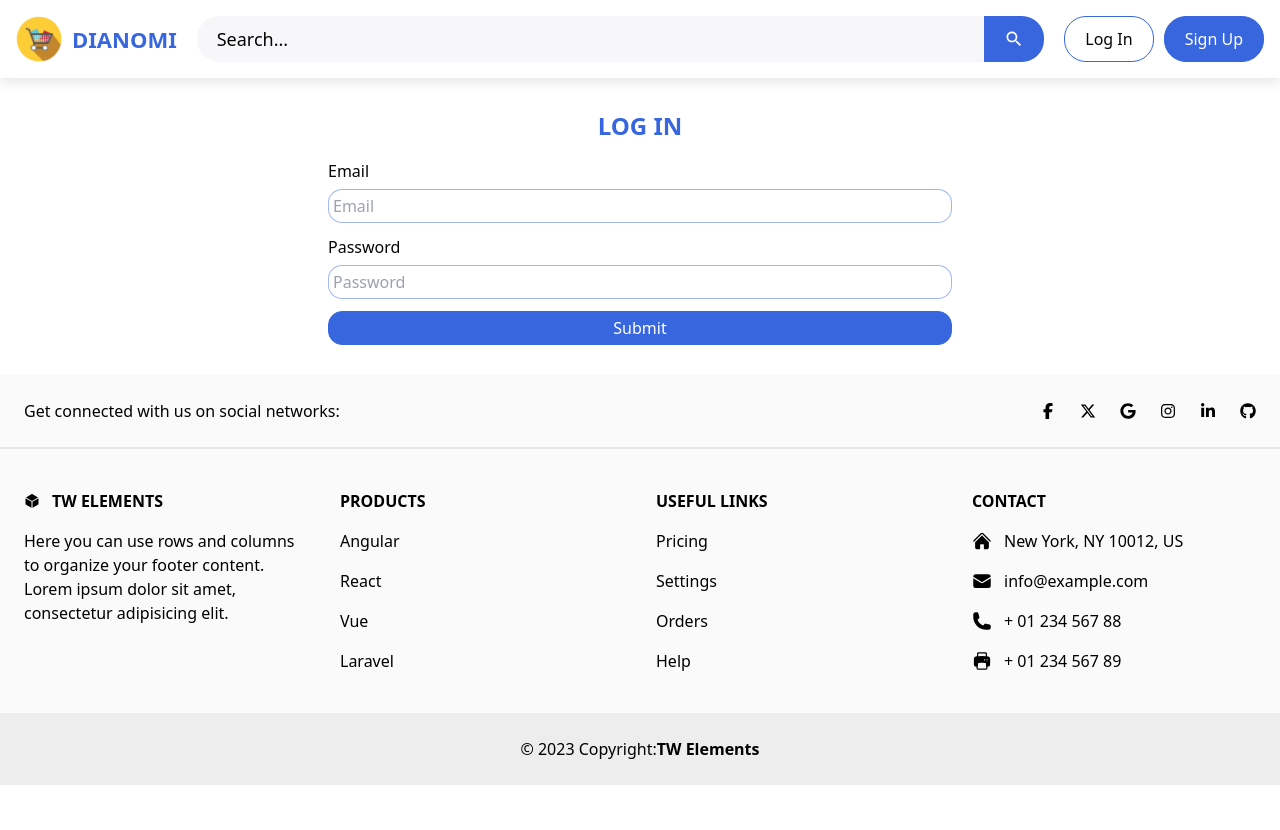
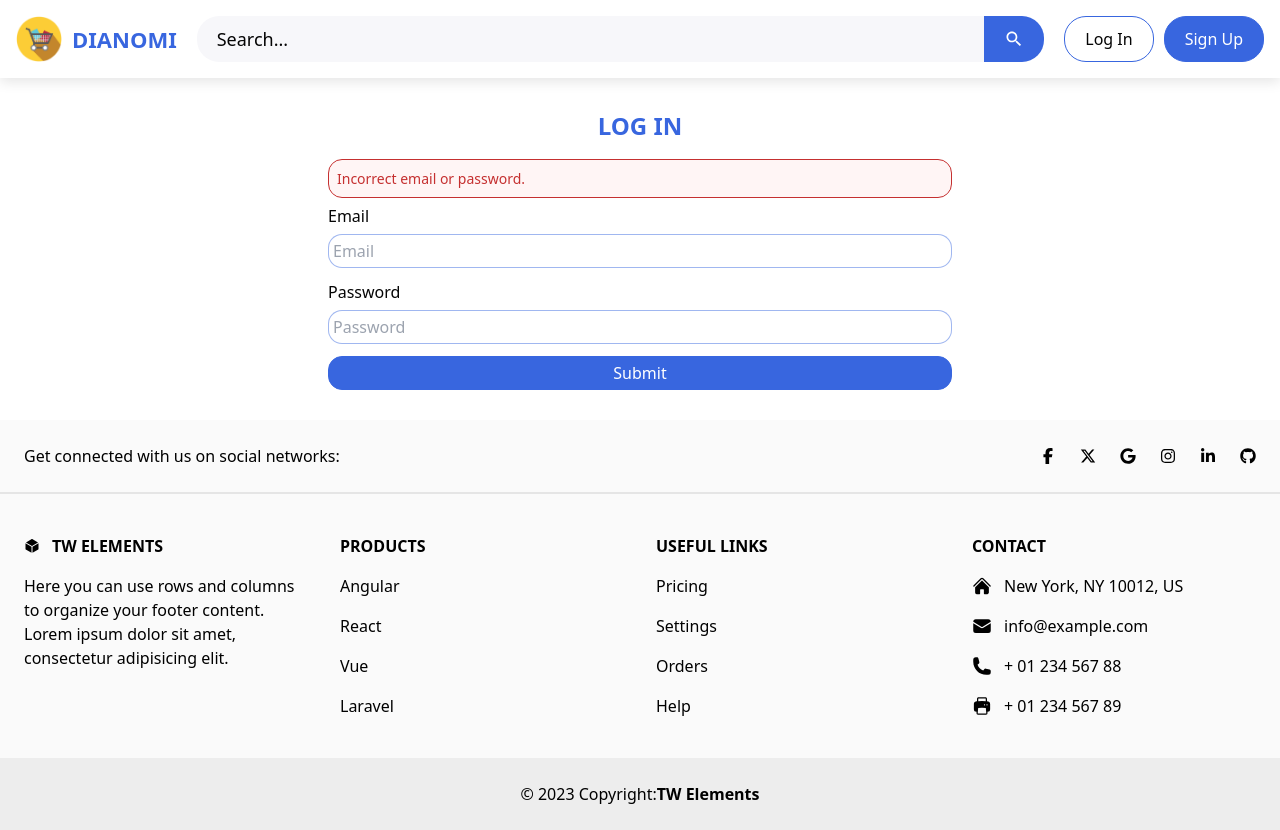
Before and after one commit to aminechairi/front-end-marketplace-platform-app-v1, a React (Create React App) app: page /log-in in a window 1280 px wide. Before the commit the page ends 800 px from the top, so only its background shows below. Built offline with nearby package versions, Linux system fonts and the light colour scheme.

Commit message:
Add to log in from alert.

```diff
--- a/src/pages/logIn/logIn.css
+++ b/src/pages/logIn/logIn.css
@@ -8,6 +8,17 @@
   color: var(--main-color);
   text-align: center;
   text-transform: uppercase;
+}
+.sign_in .container .ab .alert {
+  background-color: #fff5f5;
+  padding: 8px;
+  border-radius: 14px;
+  border: 1px solid #c53030;
+  margin-bottom: 6px;
+}
+.sign_in .container .ab .error {
+  color: #c53030;
+  font-size: 14px;
 }
 .sign_in .container .ab .form .label {
   display: block;
@@ -30,10 +41,6 @@
 .sign_in .container .ab .form .input:focus {
   outline: none;
   background-color: var(--backgrounds-color-2);
-}
-.sign_in .container .ab .form .error {
-  color: red;
-  font-size: 14px;
 }
 .sign_in .container .ab .form .submit {
   display: block;
--- a/src/pages/logIn/logIn.js
+++ b/src/pages/logIn/logIn.js
@@ -39,6 +39,11 @@ function LogIn() {
         <div className="container">
           <div className="ab">
             <h1 className="title">log in</h1>
+            <div className="alert">
+              <p className="error">
+                Incorrect email or password.
+              </p>
+            </div>
             <form className="form" onSubmit={formik.handleSubmit}>
               {/* Email input */}
               <div className="ab_inputs">
@@ -56,7 +61,7 @@ function LogIn() {
                   onBlur={formik.handleBlur}
                   style={{
                     borderColor:
-                    formik.touched.email && formik.errors.email ? "red" : null,
+                    formik.touched.email && formik.errors.email ? "#c53030" : null,
                   }}
                 />
                 {formik.touched.email && formik.errors.email ? (
@@ -80,7 +85,7 @@ function LogIn() {
                   onBlur={formik.handleBlur}
                   style={{
                     borderColor:
-                    formik.touched.email && formik.errors.email ? "red" : null,
+                    formik.touched.email && formik.errors.email ? "#c53030" : null,
                   }}
                 />
                 {formik.touched.password && formik.errors.password ? (
```
